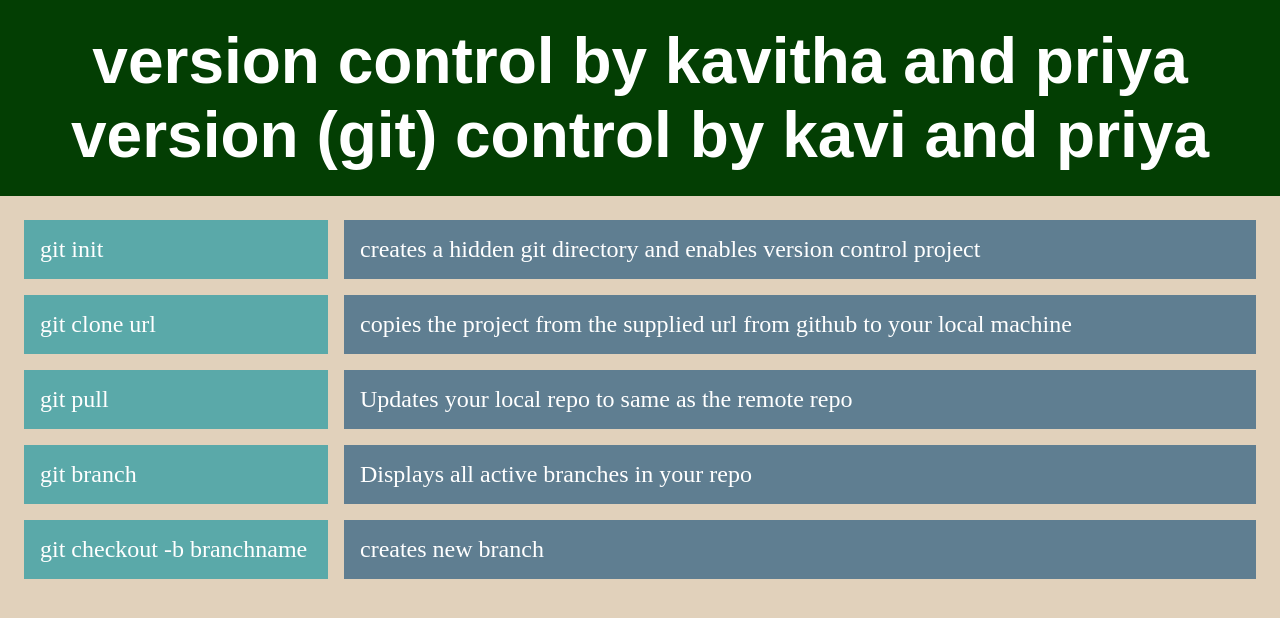
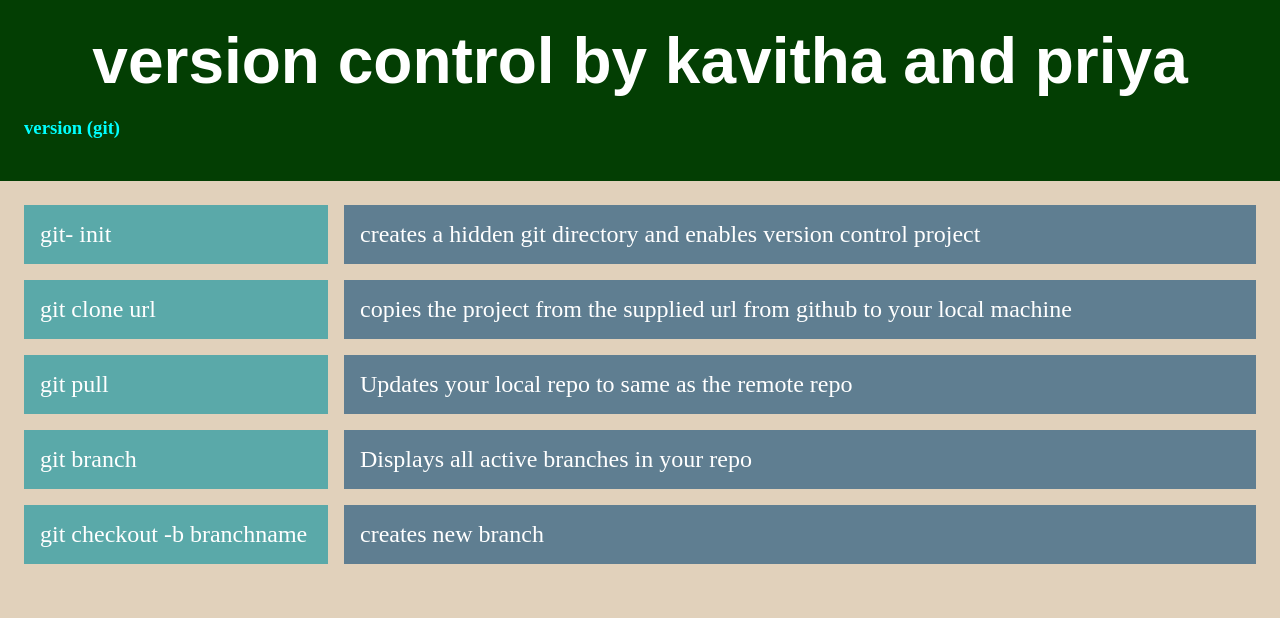
Before and after one commit to Kavitha0691/version-control, a plain HTML site: page index.html in a window 1280 px wide. Drawn offline with Linux system fonts and the light colour scheme.

Commit message:
added h3 tag

```diff
--- a/index.html
+++ b/index.html
@@ -11,11 +11,11 @@
 
         <h1 class="header__page-title">version control by kavitha and priya</h1>
 
-        <h1 class="header__page-title">version (git) control by kavi and priya</h1>
+        <h3 class="header__sub-title">version (git)</h3>
 
     </header>
     <main class="git-commands">
-        <div class="git-commands__command"> git init</div>
+        <div class="git-commands__command"> git- init</div>
         <div class="git-commands__effect"> creates a hidden git directory and enables version control project</div>
 
         <div class="git-commands__command"> git clone url</div>
--- a/styles/version-control.css
+++ b/styles/version-control.css
@@ -25,6 +25,10 @@ body {
      text-align: center;
 }
 
+.header__sub-title {
+    color: aqua;
+}
+
 .git-commands {
     color: #fff;
     font-size: 2rem;
```
